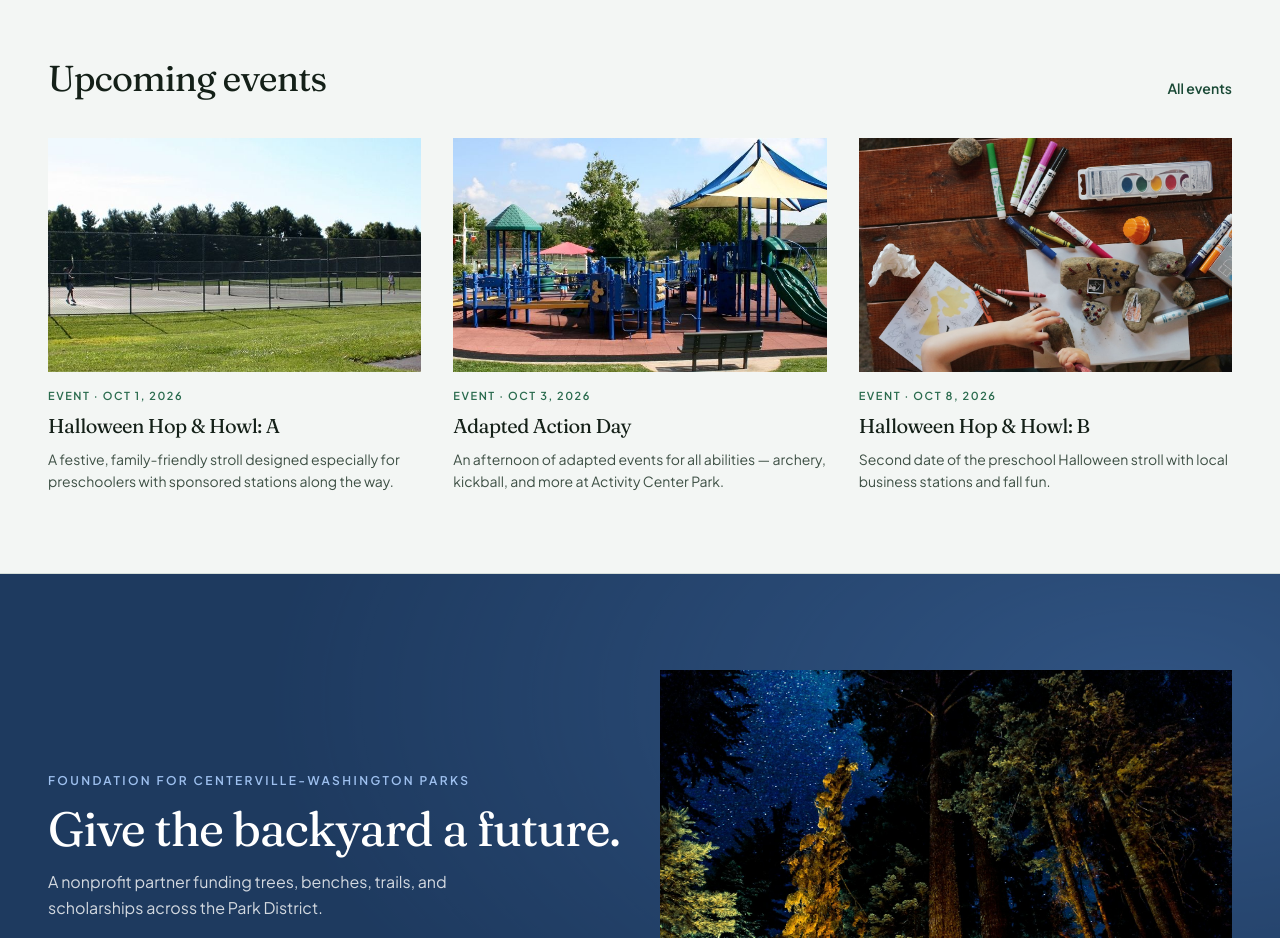
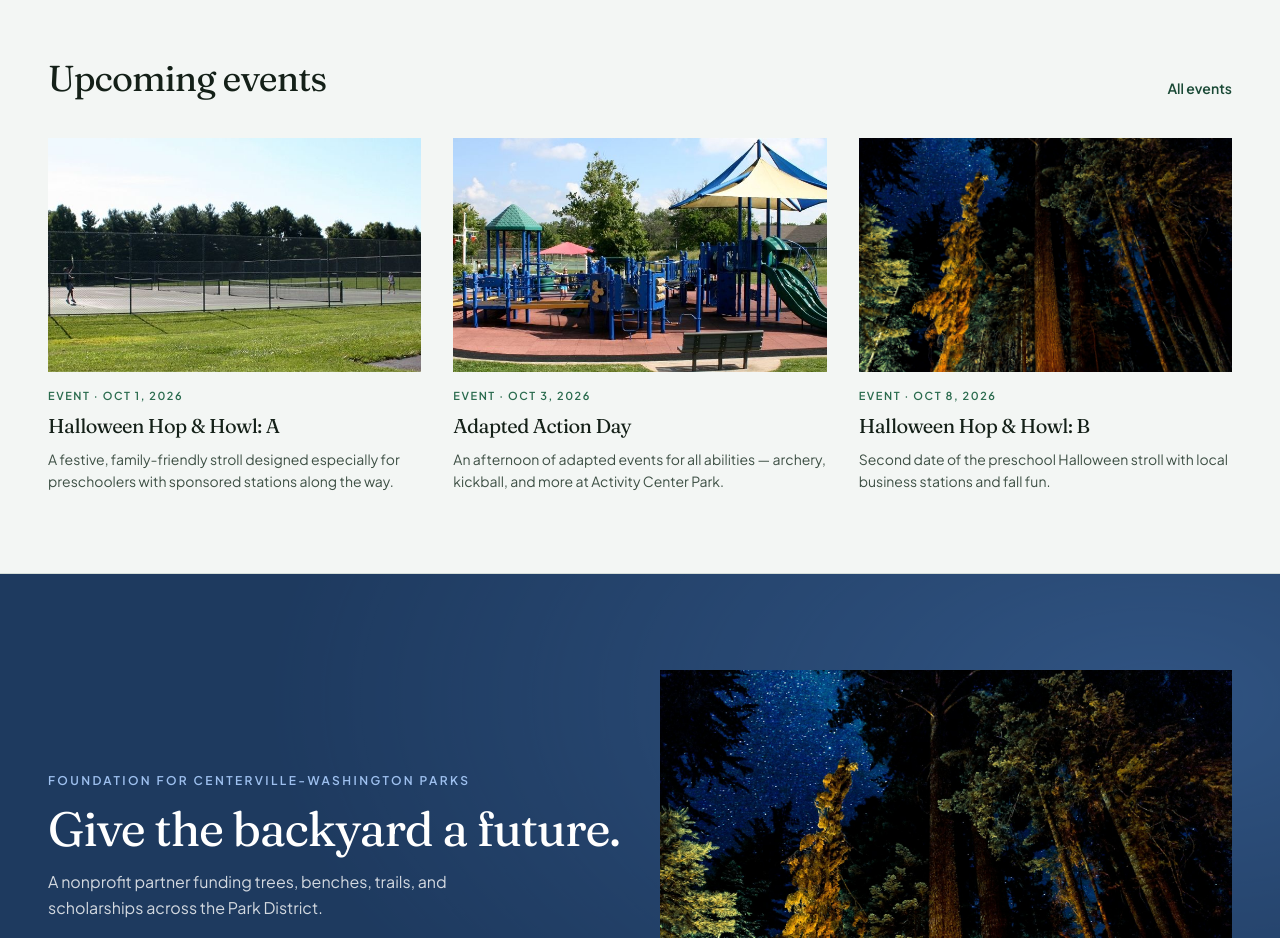
Before and after one commit to RClarke1117/CentervillePark, a Next.js app: page / in a window 1280 px wide. Shown: the part 2300-3238 px from the top of the page. Built offline with nearby package versions, Linux system fonts and the light colour scheme.

Commit message:
Replace mismatched event stock photos with park scenes
Swap the craft-table and mountain stock images on Halloween Hop B and
Turkey Trek for local park meadow and trail photos.

```diff
--- a/src/data/content.ts
+++ b/src/data/content.ts
@@ -78,7 +78,7 @@ export const events: ParkEvent[] = [
     excerpt:
       "Second date of the preschool Halloween stroll with local business stations and fall fun.",
     body: "Join CWPD and local businesses for a festive, family-friendly stroll designed especially for preschoolers — a second chance to hop through the stations.",
-    image: "/images/playground.jpg",
+    image: "/images/park-meadow.jpg",
     recdeskProgramId: "5629",
   },
   {
@@ -138,7 +138,7 @@ export const events: ParkEvent[] = [
     excerpt:
       "A Thanksgiving adventure with clues along the routes — last 5K groups leave at 2:15 p.m.",
     body: "We need your help for this Thanksgiving adventure. Follow the clues along the routes and help us find our way — last groups head onto the 5K trail at 2:15 p.m.",
-    image: "/images/hiking.jpg",
+    image: "/images/park-trail.jpg",
     recdeskProgramId: "5415",
   },
 ];
```
